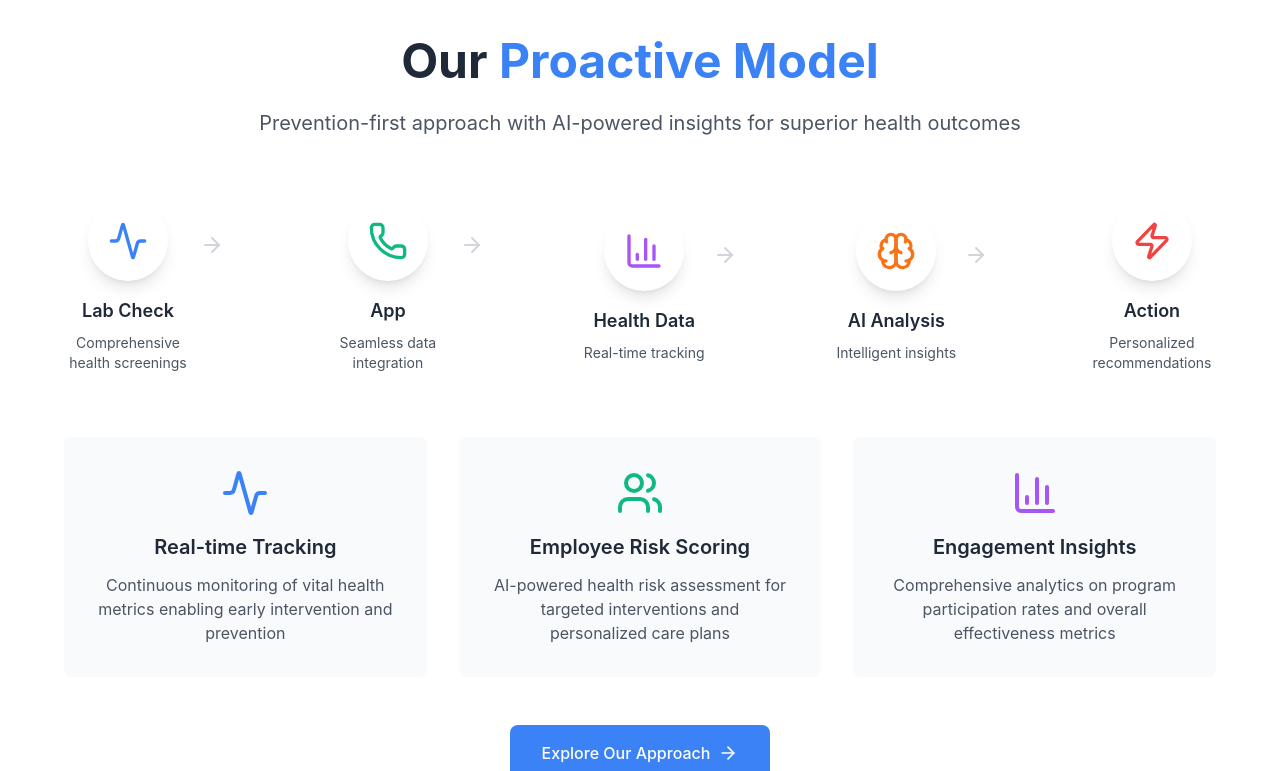
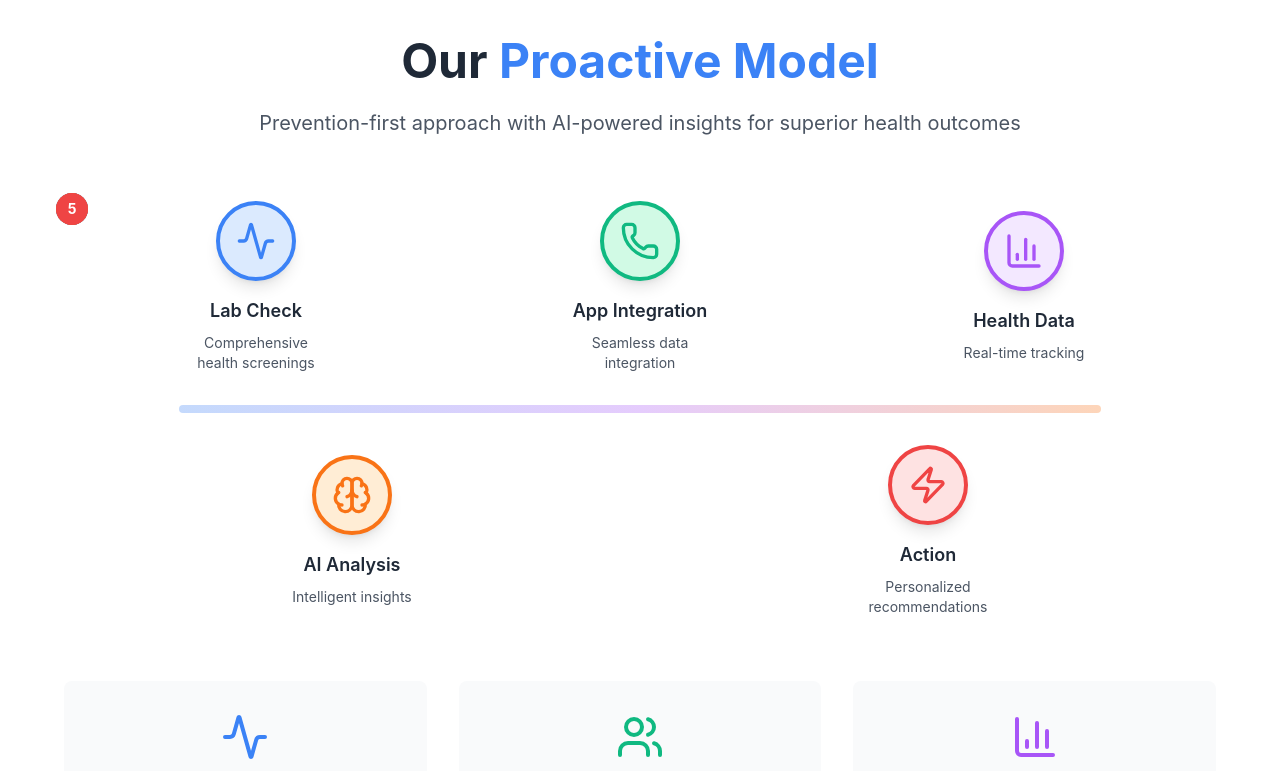
Before and after one commit to Jia2005/Preva, a React (Create React App) app: page /#/ in a window 1280 px wide. Shown: the part 2000-2771 px from the top of the page. Built offline with nearby package versions, Linux system fonts and the light colour scheme.

Commit message:
Smoothing n making it better

```diff
--- a/src/pages/Homepage.js
+++ b/src/pages/Homepage.js
@@ -1,9 +1,11 @@
 import { useState, useEffect } from 'react';
-import { Phone, Calendar, TrendingUp, Shield, Users, BarChart3, ArrowRight, X, Activity, Brain, Heart, Zap, Building2, LineChart, FileText, Target} from 'lucide-react';
+import { Phone, Calendar, TrendingUp, Shield, Users, BarChart3, ArrowRight, X, Activity, Brain, Heart, Zap, Building2, LineChart, FileText, Target, Menu} from 'lucide-react';
 
 const PrevaCare = () => {
   const [isModalOpen, setIsModalOpen] = useState(false);
   const [isVisible, setIsVisible] = useState({});
+  const [activeSection, setActiveSection] = useState('home');
+  const [isMobileMenuOpen, setIsMobileMenuOpen] = useState(false);
 
   useEffect(() => {
     const observer = new IntersectionObserver(
@@ -21,6 +23,26 @@ const PrevaCare = () => {
     return () => observer.disconnect();
   }, []);
 
+  // Active section tracking
+  useEffect(() => {
+    const handleScroll = () => {
+      const sections = ['home', 'why-prevacare', 'proactive-model'];
+      const scrollPosition = window.scrollY + 100; // Offset for navbar height
+
+      for (let i = sections.length - 1; i >= 0; i--) {
+        const section = document.getElementById(sections[i]);
+        if (section && section.offsetTop <= scrollPosition) {
+          setActiveSection(sections[i]);
+          break;
+        }
+      }
+    };
+
+    window.addEventListener('scroll', handleScroll);
+    handleScroll(); // Initial check
+    return () => window.removeEventListener('scroll', handleScroll);
+  }, []);
+
   const scrollToSection = (sectionId) => {
     if (sectionId === 'home') {
       window.scrollTo({ top: 0, behavior: 'smooth' });
@@ -31,6 +53,8 @@ const PrevaCare = () => {
         window.scrollTo({ top: offsetTop, behavior: 'smooth' });
       }
     }
+    setActiveSection(sectionId);
+    setIsMobileMenuOpen(false); // Close mobile menu when navigating
   };
 
   const CallbackModal = () => (
@@ -76,7 +100,7 @@ const PrevaCare = () => {
   );
 
   return (
-    <div className="min-h-screen bg-white">
+    <div className="min-h-screen bg-white" style={{ scrollBehavior: 'smooth' }}>
       {/* Navigation */}
       <nav className="bg-white shadow-sm border-b border-gray-100 sticky top-0 z-40">
         <div className="container mx-auto px-6 py-4">
@@ -87,27 +111,87 @@ const PrevaCare = () => {
               </div>
               <span className="text-2xl font-semibold text-blue-500">preva.care</span>
             </div>
+
+            {/* Desktop Navigation */}
             <div className="hidden md:flex items-center space-x-8">
               <button
                 onClick={() => scrollToSection('home')}
-                className="text-gray-700 hover:text-blue-500 font-medium border-b-2 border-blue-500 pb-1"
+                className={`text-gray-700 hover:text-blue-500 font-medium pb-1 transition-all duration-300 ${
+                  activeSection === 'home'
+                    ? 'border-b-2 border-blue-500 text-blue-500'
+                    : 'border-b-2 border-transparent'
+                }`}
               >
                 Home
               </button>
               <button
                 onClick={() => scrollToSection('why-prevacare')}
-                className="text-gray-700 hover:text-blue-500 font-medium"
+                className={`text-gray-700 hover:text-blue-500 font-medium pb-1 transition-all duration-300 ${
+                  activeSection === 'why-prevacare'
+                    ? 'border-b-2 border-blue-500 text-blue-500'
+                    : 'border-b-2 border-transparent'
+                }`}
               >
                 Why PrevaCare
               </button>
               <button
                 onClick={() => scrollToSection('proactive-model')}
-                className="text-gray-700 hover:text-blue-500 font-medium"
+                className={`text-gray-700 hover:text-blue-500 font-medium pb-1 transition-all duration-300 ${
+                  activeSection === 'proactive-model'
+                    ? 'border-b-2 border-blue-500 text-blue-500'
+                    : 'border-b-2 border-transparent'
+                }`}
               >
                 Our Model
               </button>
             </div>
+
+            {/* Mobile Menu Button */}
+            <button
+              onClick={() => setIsMobileMenuOpen(!isMobileMenuOpen)}
+              className="md:hidden p-2 text-gray-700 hover:text-blue-500 transition-colors"
+            >
+              <Menu size={24} />
+            </button>
           </div>
+
+          {/* Mobile Navigation Menu */}
+          {isMobileMenuOpen && (
+            <div className="md:hidden mt-4 py-4 border-t border-gray-100">
+              <div className="flex flex-col space-y-4">
+                <button
+                  onClick={() => scrollToSection('home')}
+                  className={`text-left py-2 px-4 rounded-lg transition-all duration-300 ${
+                    activeSection === 'home'
+                      ? 'bg-blue-50 text-blue-500 font-medium'
+                      : 'text-gray-700 hover:text-blue-500 hover:bg-gray-50'
+                  }`}
+                >
+                  Home
+                </button>
+                <button
+                  onClick={() => scrollToSection('why-prevacare')}
+                  className={`text-left py-2 px-4 rounded-lg transition-all duration-300 ${
+                    activeSection === 'why-prevacare'
+                      ? 'bg-blue-50 text-blue-500 font-medium'
+                      : 'text-gray-700 hover:text-blue-500 hover:bg-gray-50'
+                  }`}
+                >
+                  Why PrevaCare
+                </button>
+                <button
+                  onClick={() => scrollToSection('proactive-model')}
+                  className={`text-left py-2 px-4 rounded-lg transition-all duration-300 ${
+                    activeSection === 'proactive-model'
+                      ? 'bg-blue-50 text-blue-500 font-medium'
+                      : 'text-gray-700 hover:text-blue-500 hover:bg-gray-50'
+                  }`}
+                >
+                  Our Model
+                </button>
+              </div>
+            </div>
+          )}
         </div>
       </nav>
 
@@ -277,27 +361,108 @@ const PrevaCare = () => {
           </div>
 
           <div className="max-w-6xl mx-auto">
-            {/* Process Flow */}
+            {/* Roadmap Style Process Flow */}
             <div className="relative mb-16">
-              <div className="flex flex-col md:flex-row justify-between items-center space-y-8 md:space-y-0 md:space-x-4">
-                {[
-                  { icon: Activity, title: "Lab Check", desc: "Comprehensive health screenings", color: "blue" },
-                  { icon: Phone, title: "App", desc: "Seamless data integration", color: "emerald" },
-                  { icon: BarChart3, title: "Health Data", desc: "Real-time tracking", color: "purple" },
-                  { icon: Brain, title: "AI Analysis", desc: "Intelligent insights", color: "orange" },
-                  { icon: Zap, title: "Action", desc: "Personalized recommendations", color: "red" }
-                ].map((step, index) => (
-                  <div key={index} className="flex flex-col items-center text-center group relative">
-                    <div className={`bg-${step.color}-100 w-20 h-20 rounded-full flex items-center justify-center mb-4 group-hover:bg-${step.color}-200 transition-colors shadow-lg`}>
-                      <step.icon className={`w-10 h-10 text-${step.color}-500`} />
+              {/* Desktop Roadmap */}
+              <div className="hidden lg:block">
+                <div className="relative">
+                  {/* Top Path */}
+                  <div className="flex justify-between items-center mb-8">
+                    <div className="w-1/3 flex justify-center">
+                      <div className="flex flex-col items-center">
+                        <div className="bg-blue-100 w-20 h-20 rounded-full flex items-center justify-center mb-4 shadow-lg border-4 border-blue-500">
+                          <Activity className="w-10 h-10 text-blue-500" />
+                          <span className="absolute -top-2 -left-2 bg-blue-500 text-white rounded-full w-8 h-8 flex items-center justify-center text-sm font-bold">1</span>
+                        </div>
+                        <h3 className="text-lg font-semibold text-gray-800 mb-2">Lab Check</h3>
+                        <p className="text-sm text-gray-600 text-center max-w-32">Comprehensive health screenings</p>
+                      </div>
                     </div>
-                    <h3 className="text-lg font-semibold text-gray-800 mb-2">{step.title}</h3>
-                    <p className="text-sm text-gray-600 max-w-32">{step.desc}</p>
-                    {index < 4 && (
-                      <ArrowRight className="hidden md:block absolute -right-8 top-8 w-6 h-6 text-gray-300" />
-                    )}
+                    <div className="w-1/3 flex justify-center">
+                      <div className="flex flex-col items-center">
+                        <div className="bg-emerald-100 w-20 h-20 rounded-full flex items-center justify-center mb-4 shadow-lg border-4 border-emerald-500">
+                          <Phone className="w-10 h-10 text-emerald-500" />
+                          <span className="absolute -top-2 -left-2 bg-emerald-500 text-white rounded-full w-8 h-8 flex items-center justify-center text-sm font-bold">2</span>
+                        </div>
+                        <h3 className="text-lg font-semibold text-gray-800 mb-2">App Integration</h3>
+                        <p className="text-sm text-gray-600 text-center max-w-32">Seamless data integration</p>
+                      </div>
+                    </div>
+                    <div className="w-1/3 flex justify-center">
+                      <div className="flex flex-col items-center">
+                        <div className="bg-purple-100 w-20 h-20 rounded-full flex items-center justify-center mb-4 shadow-lg border-4 border-purple-500">
+                          <BarChart3 className="w-10 h-10 text-purple-500" />
+                          <span className="absolute -top-2 -left-2 bg-purple-500 text-white rounded-full w-8 h-8 flex items-center justify-center text-sm font-bold">3</span>
+                        </div>
+                        <h3 className="text-lg font-semibold text-gray-800 mb-2">Health Data</h3>
+                        <p className="text-sm text-gray-600 text-center max-w-32">Real-time tracking</p>
+                      </div>
+                    </div>
                   </div>
-                ))}
+
+                  {/* Connecting Path */}
+                  <div className="flex justify-center mb-8">
+                    <div className="w-4/5 h-2 bg-gradient-to-r from-blue-500 via-emerald-500 via-purple-500 to-orange-500 rounded-full opacity-30"></div>
+                  </div>
+
+                  {/* Bottom Path */}
+                  <div className="flex justify-between items-center">
+                    <div className="w-1/2 flex justify-center">
+                      <div className="flex flex-col items-center">
+                        <div className="bg-orange-100 w-20 h-20 rounded-full flex items-center justify-center mb-4 shadow-lg border-4 border-orange-500">
+                          <Brain className="w-10 h-10 text-orange-500" />
+                          <span className="absolute -top-2 -left-2 bg-orange-500 text-white rounded-full w-8 h-8 flex items-center justify-center text-sm font-bold">4</span>
+                        </div>
+                        <h3 className="text-lg font-semibold text-gray-800 mb-2">AI Analysis</h3>
+                        <p className="text-sm text-gray-600 text-center max-w-32">Intelligent insights</p>
+                      </div>
+                    </div>
+                    <div className="w-1/2 flex justify-center">
+                      <div className="flex flex-col items-center">
+                        <div className="bg-red-100 w-20 h-20 rounded-full flex items-center justify-center mb-4 shadow-lg border-4 border-red-500">
+                          <Zap className="w-10 h-10 text-red-500" />
+                          <span className="absolute -top-2 -left-2 bg-red-500 text-white rounded-full w-8 h-8 flex items-center justify-center text-sm font-bold">5</span>
+                        </div>
+                        <h3 className="text-lg font-semibold text-gray-800 mb-2">Action</h3>
+                        <p className="text-sm text-gray-600 text-center max-w-32">Personalized recommendations</p>
+                      </div>
+                    </div>
+                  </div>
+                </div>
+              </div>
+
+              {/* Mobile Roadmap */}
+              <div className="lg:hidden">
+                <div className="relative">
+                  {[
+                    { icon: Activity, title: "Lab Check", desc: "Comprehensive health screenings", color: "blue", number: "1" },
+                    { icon: Phone, title: "App Integration", desc: "Seamless data integration", color: "emerald", number: "2" },
+                    { icon: BarChart3, title: "Health Data", desc: "Real-time tracking", color: "purple", number: "3" },
+                    { icon: Brain, title: "AI Analysis", desc: "Intelligent insights", color: "orange", number: "4" },
+                    { icon: Zap, title: "Action", desc: "Personalized recommendations", color: "red", number: "5" }
+                  ].map((step, index) => (
+                    <div key={index} className="relative flex items-center mb-8 last:mb-0">
+                      {/* Connecting Line */}
+                      {index < 4 && (
+                        <div className={`absolute left-10 top-20 w-0.5 h-16 bg-gradient-to-b from-${step.color}-500 to-gray-300`}></div>
+                      )}
+
+                      {/* Step Content */}
+                      <div className="flex items-center bg-white rounded-lg shadow-md p-4 w-full hover:shadow-lg transition-shadow">
+                        <div className={`bg-${step.color}-100 w-20 h-20 rounded-full flex items-center justify-center mr-4 shadow-lg border-4 border-${step.color}-500 relative flex-shrink-0`}>
+                          <step.icon className={`w-10 h-10 text-${step.color}-500`} />
+                          <span className={`absolute -top-2 -left-2 bg-${step.color}-500 text-white rounded-full w-8 h-8 flex items-center justify-center text-sm font-bold`}>
+                            {step.number}
+                          </span>
+                        </div>
+                        <div className="flex-1">
+                          <h3 className="text-lg font-semibold text-gray-800 mb-2">{step.title}</h3>
+                          <p className="text-sm text-gray-600">{step.desc}</p>
+                        </div>
+                      </div>
+                    </div>
+                  ))}
+                </div>
               </div>
             </div>
 
@@ -331,6 +496,9 @@ const PrevaCare = () => {
           </div>
         </div>
       </section>
+
+      {/* Modal */}
+      {isModalOpen && <CallbackModal />}
     </div>
   );
 };
```
